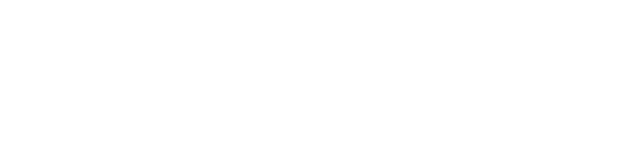
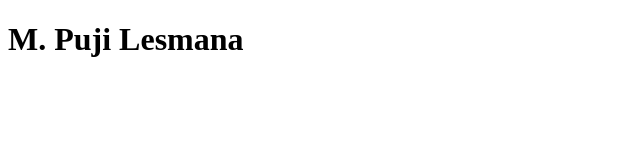
Before and after one commit to ac-kurniawan/acp-frontend, a plain HTML site: page scenario-1/index.html in a window 1280 px wide. Shown: the whole page, without its empty margins (0-640 px from the left). Drawn offline with Linux system fonts and the light colour scheme.

Commit message:
Heading My Name

```diff
--- a/scenario-1/index.html
+++ b/scenario-1/index.html
@@ -1,12 +1,18 @@
 <!DOCTYPE html>
 <html lang="en">
+
 <head>
   <meta charset="UTF-8">
   <meta http-equiv="X-UA-Compatible" content="IE=edge">
   <meta name="viewport" content="width=device-width, initial-scale=1.0">
   <title>Document</title>
 </head>
+
 <body>
+  <h1>
+    M. Puji Lesmana
+  </h1>
 
 </body>
+
 </html>
```
